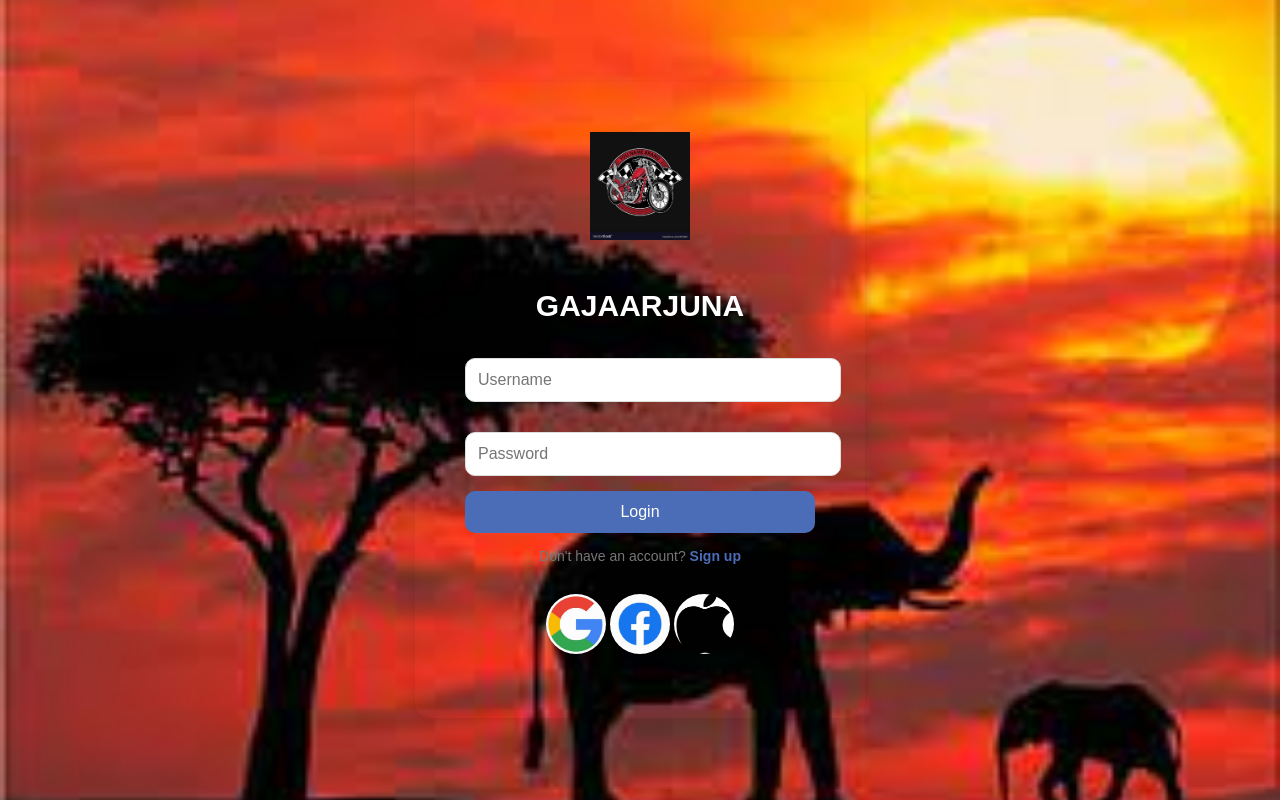
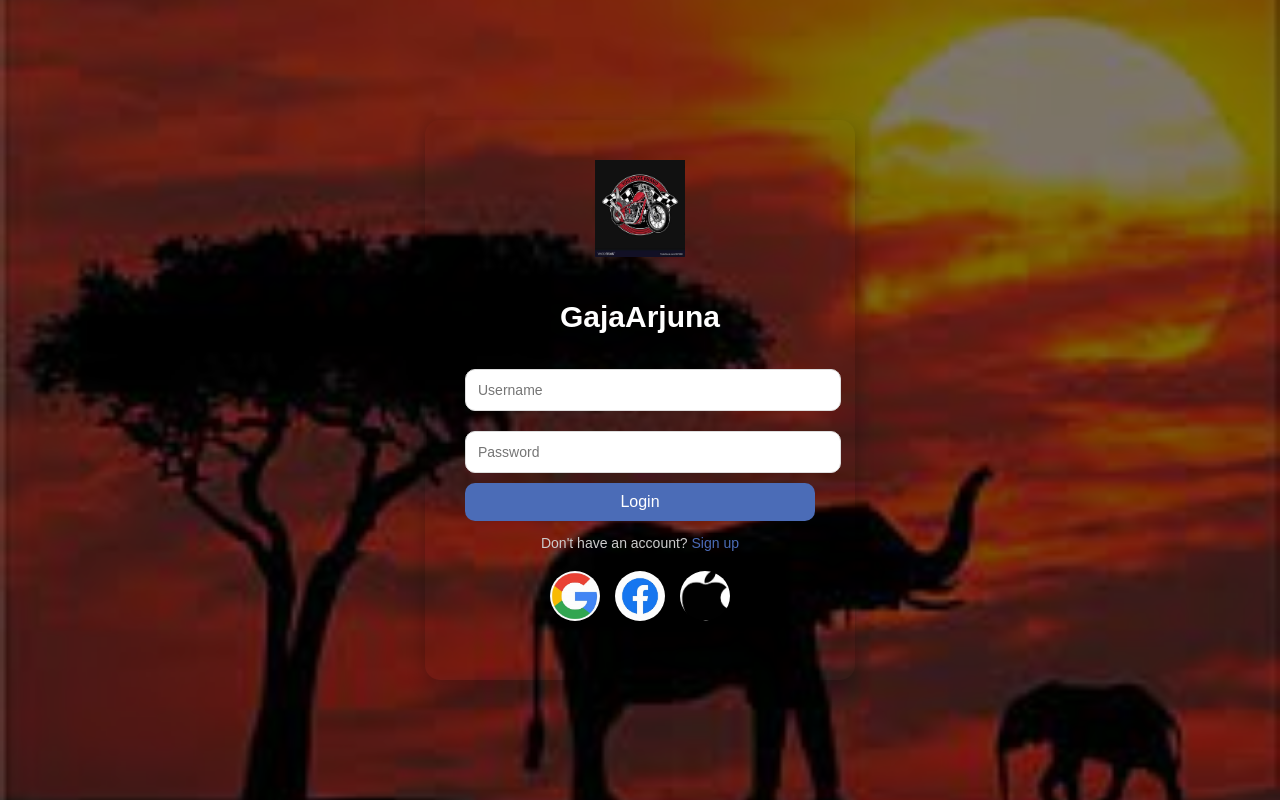
Before and after one commit to Raj000007/Biker_club, a Flask app: page / in a window 1280 px wide. Run offline with Flask 3, Linux system fonts and the light colour scheme.

Commit message:
Update login.html

```diff
--- a/templates/login.html
+++ b/templates/login.html
@@ -16,117 +16,100 @@
             height: 100vh;
             margin: 0;
             padding: 0;
-            background-attachment: fixed;
+            position: relative;
+        }
+
+        /* Background overlay for better readability */
+        body::before {
+            content: '';
+            position: absolute;
+            top: 0;
+            left: 0;
+            right: 0;
+            bottom: 0;
+            background: rgba(0, 0, 0, 0.5);
+            z-index: 1;
         }
 
         .login-container {
-            background-color: transparent;  /* Removed white background */
+            position: relative;
+            z-index: 2;
+            background-color: transparent;
             border-radius: 15px;
-            box-shadow: 0 8px 20px rgba(0, 0, 0, 0.1);
-            padding: 50px;
+            padding: 40px;
             width: 350px;
             text-align: center;
-            transition: all 0.3s ease;
-        }
-
-        .login-container:hover {
-            box-shadow: 0 15px 30px rgba(0, 0, 0, 0.15);
-            transform: translateY(-5px);
+            box-shadow: 0 8px 20px rgba(0, 0, 0, 0.3);
         }
 
         .login-container img {
-            width: 100px; /* Smaller logo */
-            margin-bottom: 20px;
+            width: 90px;
+            margin-bottom: 15px;
         }
 
         h2 {
             font-size: 30px;
-            color: #fff;  /* White text for better contrast */
-            margin-bottom: 20px;
-            font-weight: bold;
-            text-transform: uppercase;
+            color: #ffffff;
+            margin-bottom: 25px;
         }
 
         .login-container input {
             width: 100%;
             padding: 12px;
-            margin: 15px 0;
+            margin: 10px 0;
+            border: 1px solid #ddd;
             border-radius: 10px;
-            border: 1px solid #ddd;
-            font-size: 16px;
-            transition: border 0.3s ease;
-        }
-
-        .login-container input:focus {
-            border-color: #4b6cb7;
-            outline: none;
+            font-size: 14px;
         }
 
         .login-container button {
             width: 100%;
-            padding: 12px;
-            background-color: #4b6cb7;
-            color: white;
-            font-size: 16px;
+            padding: 10px;
             border: none;
             border-radius: 10px;
+            font-size: 16px;
+            color: #fff;
+            background-color: #4b6cb7;
             cursor: pointer;
-            transition: background-color 0.3s ease, transform 0.2s ease;
+            transition: background-color 0.3s ease;
         }
 
         .login-container button:hover {
-            background-color: #2d3e50;
-            transform: scale(1.05);
-        }
-
-        .login-container button:active {
-            transform: scale(1.02);
-        }
-
-        .login-container p {
-            color: #777;
-            font-size: 14px;
-            margin-top: 15px;
-        }
-
-        .login-container a {
-            color: #4b6cb7;
-            text-decoration: none;
-            font-weight: bold;
-        }
-
-        .login-container a:hover {
-            text-decoration: underline;
+            background-color: #35496c;
         }
 
         .social-buttons {
             margin-top: 20px;
+            display: flex;
+            justify-content: center;
+            gap: 15px;
         }
 
-        /* Circular shape for social media logos */
         .social-buttons img {
-            width: 60px; /* Smaller logo */
-            height: 60px;
+            width: 50px;
+            height: 50px;
             border-radius: 50%;
-            margin: 10px 0;
-            cursor: pointer;
-            transition: transform 0.3s ease;
-            object-fit: cover; /* Ensure the logo is contained within the circle */
+            object-fit: cover;
+            transition: transform 0.3s ease, box-shadow 0.3s ease;
         }
 
         .social-buttons img:hover {
             transform: scale(1.1);
+            box-shadow: 0 4px 15px rgba(255, 255, 255, 0.5);
         }
 
-        @media (max-width: 480px) {
-            .login-container {
-                width: 80%;
-                padding: 30px;
-            }
+        p {
+            color: #cccccc;
+            font-size: 14px;
+        }
 
-            h2 {
-                font-size: 24px;
-            }
+        p a {
+            color: #4b6cb7;
+            text-decoration: none;
+        }
+
+        p a:hover {
+            text-decoration: underline;
         }
     </style>
 </head>
@@ -135,25 +118,21 @@
         <img src="{{ url_for('static', filename='logo.png') }}" alt="GajaArjuna Logo">
         <h2>GajaArjuna</h2>
         <form action="/login" method="POST">
-            <input type="text" name="username" placeholder="Username" required><br>
-            <input type="password" name="password" placeholder="Password" required><br>
+            <input type="text" name="username" placeholder="Username" required>
+            <input type="password" name="password" placeholder="Password" required>
             <button type="submit">Login</button>
         </form>
-
         <p>Don't have an account? <a href="/register">Sign up</a></p>
-
         <div class="social-buttons">
-            <!-- Google Login Image (Circular) -->
+            <!-- Google Login -->
             <a href="/auth/google">
                 <img src="{{ url_for('static', filename='google.jpg') }}" alt="Google Logo">
             </a>
-
-            <!-- Facebook Login Image (Circular) -->
+            <!-- Facebook Login -->
             <a href="/auth/facebook">
                 <img src="{{ url_for('static', filename='fb.jpg') }}" alt="Facebook Logo">
             </a>
-
-            <!-- Apple ID Login Image (Circular) -->
+            <!-- Apple ID Login -->
             <a href="/auth/apple">
                 <img src="{{ url_for('static', filename='apple.jpg') }}" alt="Apple Logo">
             </a>
```
